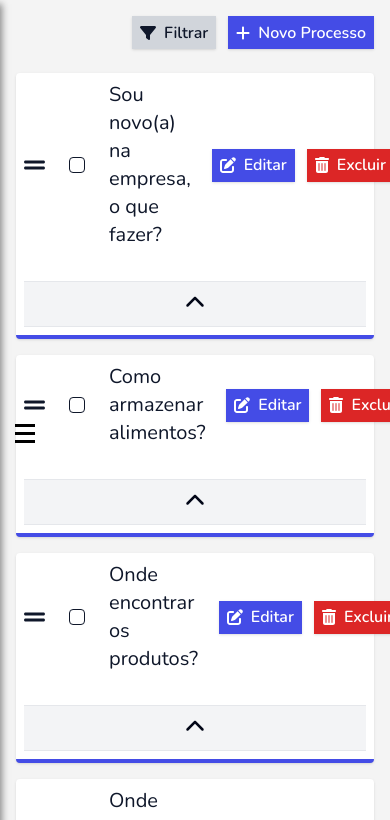
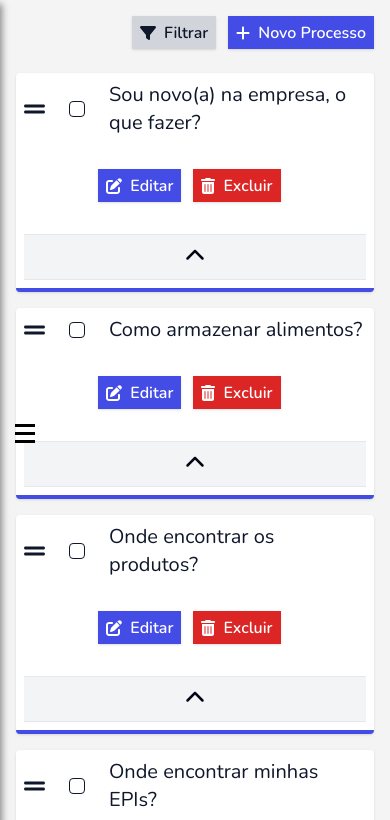
Before and after one commit to jhamiltonjunior/erp-nextjs, a Next.js app: page /sistema/rh/treinamentos in a window 390 px wide. Shown: the top 820 px of the page. Built offline with nearby package versions, Linux system fonts and the light colour scheme.

Commit message:
Fix: styles added to fix responsive layout

```diff
--- a/src/app/sistema/rh/treinamentos/page.js
+++ b/src/app/sistema/rh/treinamentos/page.js
@@ -243,7 +243,7 @@ export default function TrainingPage() {
           {
             data.map((item, i) => (
               <Card key={i} className={`border-[var(--principal-color)] p-2`} classNameContent={`flex-wrap`}>
-                <section className={"flex gap-8 justify-between w-full items-center d"}>
+                <section className={"flex gap-8 justify-center flex-wrap sm:flex-nowrap sm:justify-between w-full items-center d"}>
                   <section className={"flex gap-6 w-full items-center"}>
                     <FontAwesomeIcon icon={faGripLines} className={`text-[${item.color}] text-2xl`}/>
 
```
